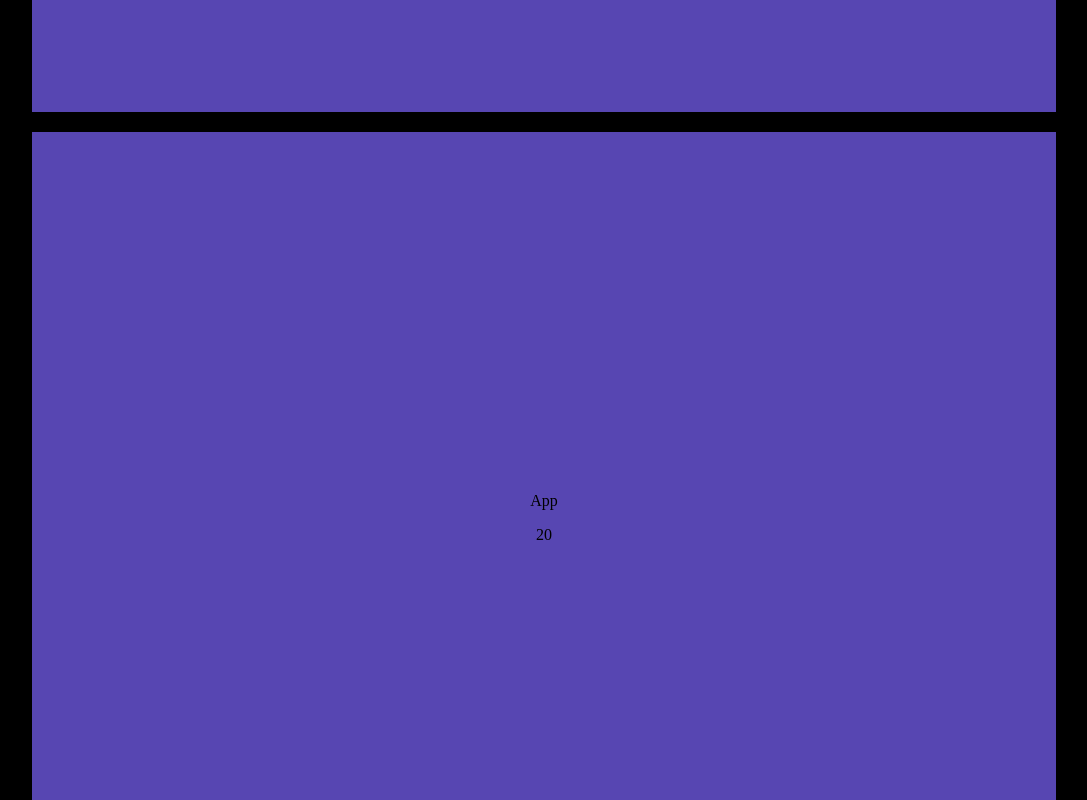
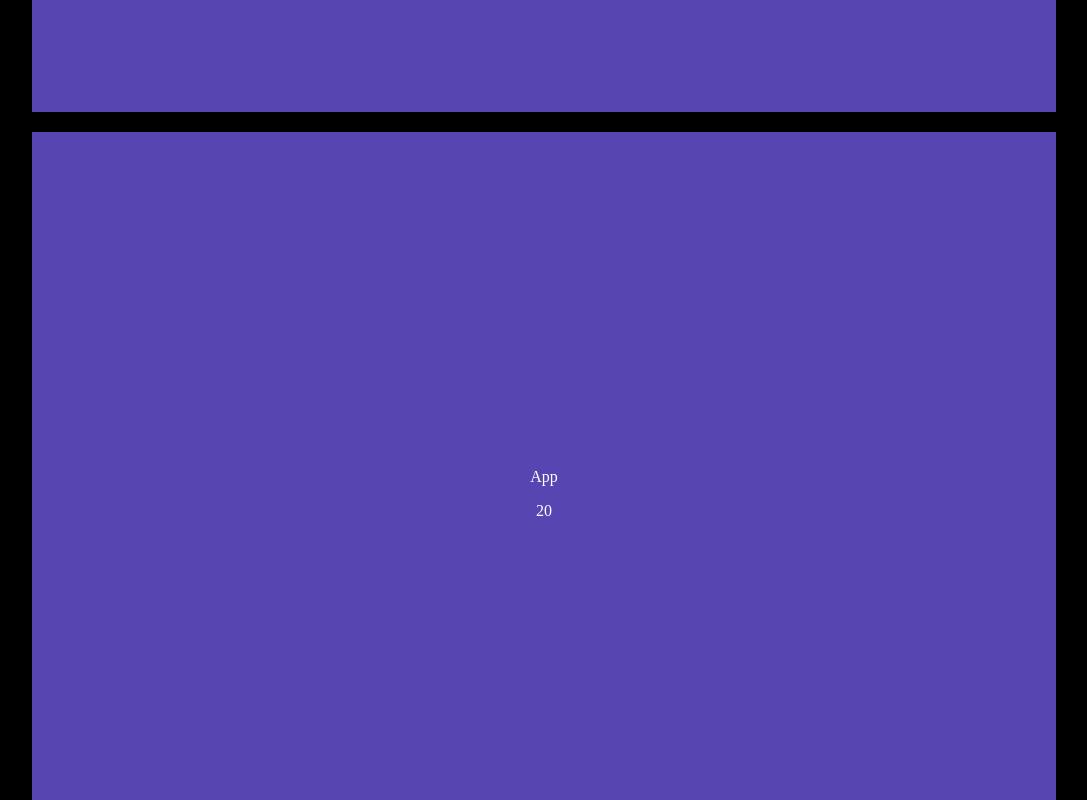
Before and after one commit to amanopia/Pig-Game, a plain HTML site: page index.html in a window 1280 px wide. Shown: the part 840-1640 px from the top of the page, without its empty margins (96-1183 px from the left). Drawn offline with Linux system fonts and the light colour scheme.

Commit message:
change stylesheet

```diff
--- a/styles.css
+++ b/styles.css
@@ -23,6 +23,7 @@ main {
   transition: all 0.75s;
   text-align: center;
   margin: 10px;
+  color: white;
 }
 
 .active {
@@ -33,5 +34,5 @@ main {
 }
 .features--2 {
   position: relative;
-  bottom: -43vh;
+  bottom: -40vh;
 }
```
